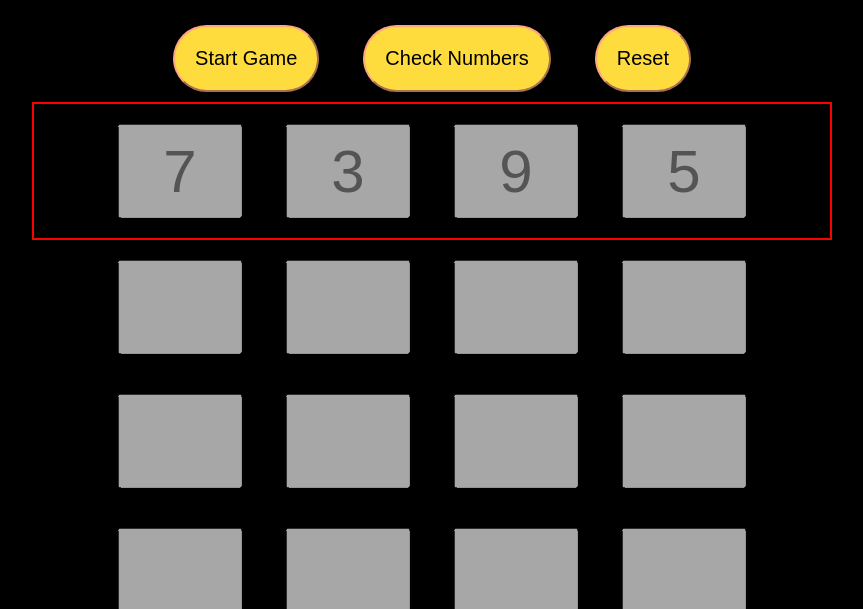
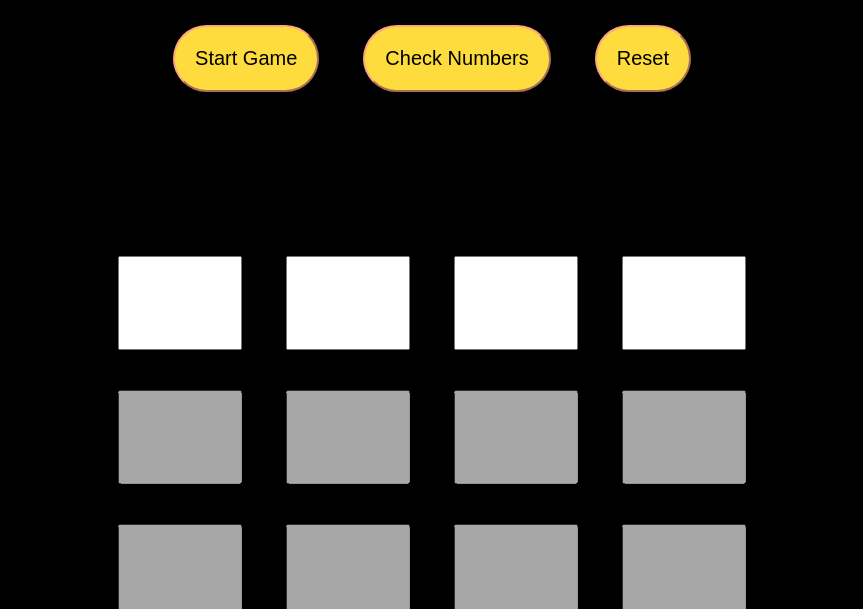
Before and after one commit to weiwenl/guesstheNum, a plain HTML site: page index.html in a window 1280 px wide. Both pictures are taken after a click on the button "Start Game". Shown: the part 191-800 px from the top of the page, without its empty margins (208-1071 px from the left). Drawn offline with Linux system fonts and the light colour scheme.

Commit message:
style: hide sol forever; script: remove disabled fn, storePlayerGuess fn, and tidy up code

```diff
--- a/script.js
+++ b/script.js
@@ -1,16 +1,24 @@
 //Declarations and Variables
 var genRandomNumbers = [];
+var playerGuess = [];
 var count = 1;
 var solution = document.getElementById("solution");
+var game = document.getElementById("game");
 
-//- Save number into pre-set inputs
+//Declare the rows naming but only assign values to it after creaton
+var row1, row2, row3, row4, row5, row6, row7;
+
+
+//Save number into solution text value
 var storeSetValues = function(){
     solution.children[0].value = genRandomNumbers[0];
     solution.children[1].value = genRandomNumbers[1];
     solution.children[2].value = genRandomNumbers[2];
     solution.children[3].value = genRandomNumbers[3];
 }
-//If no input, input = random numbers
+
+
+//Generate 4 random numbers
 var genRanNum = function(){
   for(var i = 0; i < solution.children.length; i++) {
     randomNumber = Math.floor(Math.random()*10);
@@ -20,22 +28,55 @@ var genRanNum = function(){
   storeSetValues();
 }
 
-// console.log(randomNumber);
-// console.log(genRandomNumbers)
 
 //Generate guess row
 var generateGuessRow = function(){
-  var game = document.getElementById("game");
   for(var i = 0; i < 7; i++){
     var newRow = document.getElementsByClassName("row_template")[0].cloneNode(true);
     newRow.style.display = "block";
     game.appendChild(newRow.cloneNode(true)).className = "row"+count++;
   }
+  row1 = document.querySelector(".row1");
+  row2 = document.querySelector(".row2");
+  row3 = document.querySelector(".row3");
+  row4 = document.querySelector(".row4");
+  row5 = document.querySelector(".row5");
+  row6 = document.querySelector(".row6");
+  row7 = document.querySelector(".row7");
 }
 
+
+//Store player guess
+var storePlayerGuess = function(){
+  var el = document.querySelector('.row1');
+  for(var j = 0; j < 4; j++){
+    var c = parseInt(el.children[j].value) //Convert each string value and store in 'c' as number
+    playerGuess.push(c);
+  }
+}
+
+
+//Remove attribute disabled
+var removeDisabled = function(whichRow){
+  console.log(whichRow);
+  for(var i = 0; i < 4; i++){
+    whichRow.children[i].removeAttribute("disabled");
+  }
+}
+
+//Check if number is correct
+document.querySelectorAll("button")[1].addEventListener("click", function(){
+  storePlayerGuess();
+  console.log(playerGuess);
+
+  alert("Is my number correct?");
+});
+
+//Start Game
 document.querySelectorAll("button")[0].addEventListener("click", function(){
   genRanNum();
   generateGuessRow();
+  removeDisabled(row1);
   // document.getElementById("solution").style.visibility = "hidden";
   alert("Game will start now");
 });
--- a/style.css
+++ b/style.css
@@ -51,6 +51,5 @@ button:focus { outline: none; }
 
 /* For testing visibility */
 #solution{
-  border: 2px solid red;
-  /* visibility: hidden;
+  visibility: hidden;
 }
```
